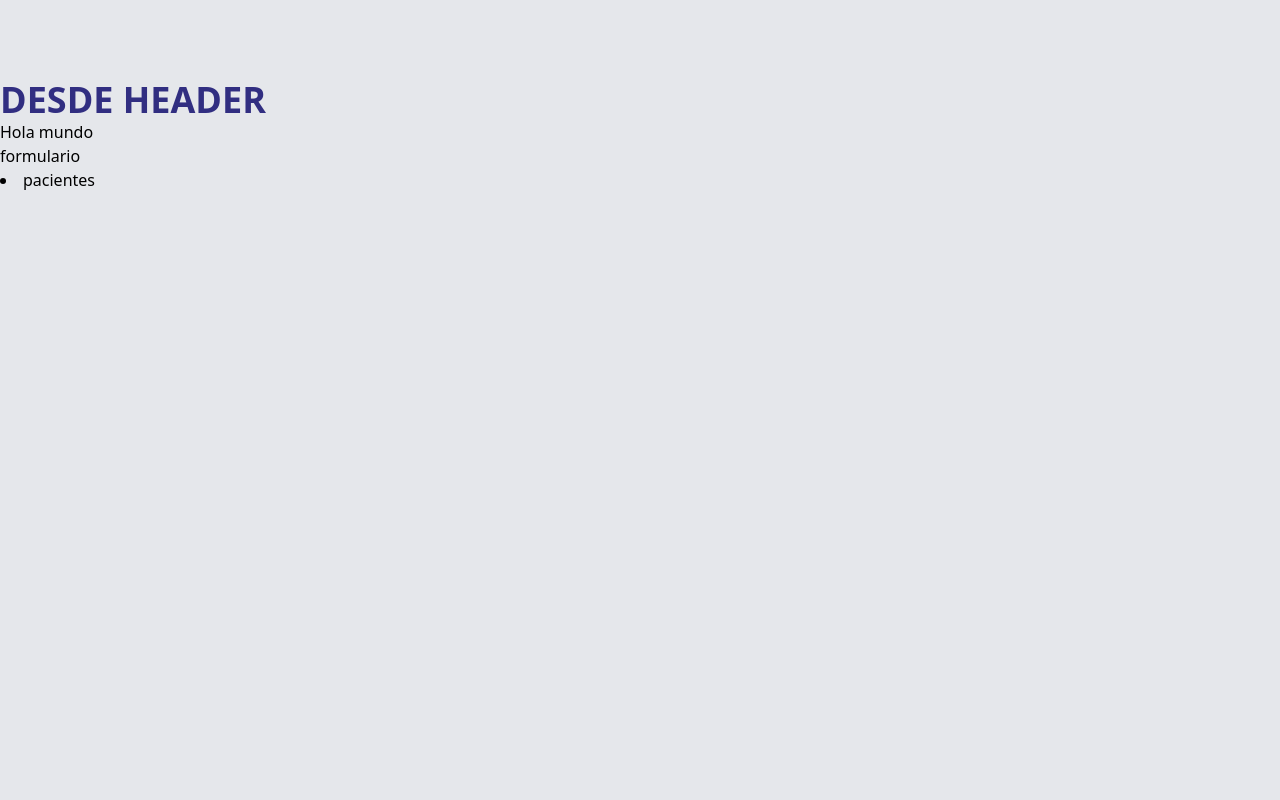
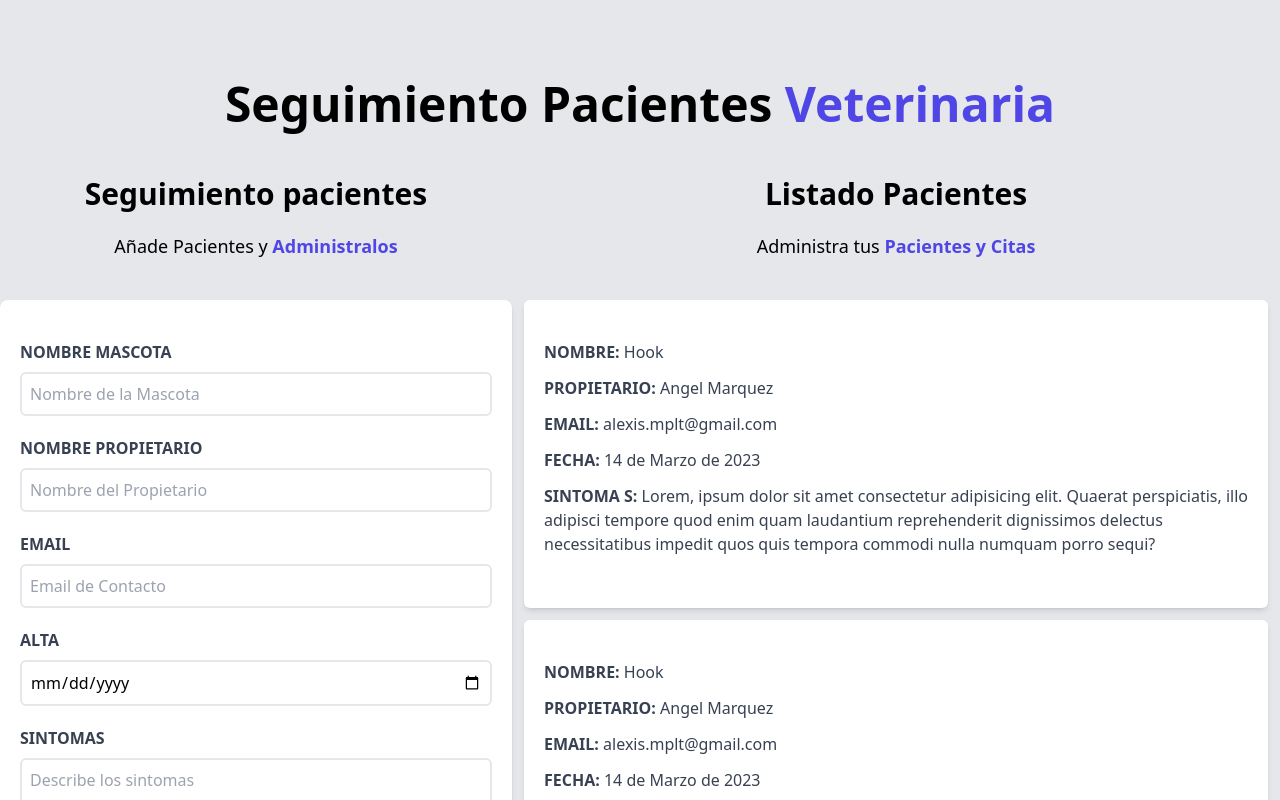
Before and after one commit to iamangelmp/citas-veterinaria, a React (Vite) app: page / in a window 1280 px wide. Shown: the top 800 px of the page. Built offline with nearby package versions, Linux system fonts and the light colour scheme.

Commit message:
ending styles

```diff
--- a/src/App.jsx
+++ b/src/App.jsx
@@ -6,9 +6,10 @@
   return (
     <div className="container mx-auto mt-20">
       <Header />
-      <h1>Hola mundo</h1>
-      <Form />
-      <PatienrsList />
+      <div className="mt-12 md:flex">
+        <Form />
+        <PatienrsList />
+      </div>
     </div>
   );
 }
--- a/src/components/Form.jsx
+++ b/src/components/Form.jsx
@@ -1,9 +1,79 @@
-function Form(props) {
+import { useState, useEffect} from 'react';
+
+function Form() {
+  const [nombre, setNombre] = useState('Alexis');
+
+  console.log(nombre);
   return (
-    <>
-    <form>formulario</form>
-    </>
-  )
+    <div className="md:w-1/2 lg:w-2/5">
+      <h2 className="font-black text-3xl text-center">Seguimiento pacientes</h2>
+
+      <p className="text-lg mt-5 text-center mb-10">
+        Añade Pacientes y {""}
+        <span className="text-indigo-600 font-bold">Administralos</span>
+      </p>
+
+      <form action="" className="bg-white shadow-md rounded-lg py-10 px-5 mb-10">
+        <div className="mb-5">
+          <label htmlFor="nombre_mascota" className="block text-gray-700 font-bold uppercase">
+            Nombre Mascota
+          </label>
+          <input
+            id="nombre_mascota"
+            type="text"
+            className="border-2 w-full p-2 mt-2 placeholder-gray-400 rounded-md"
+            placeholder="Nombre de la Mascota"
+          />
+        </div>
+
+        <div className="mb-5">
+          <label htmlFor="nombre_propietario" className="block text-gray-700 font-bold uppercase">
+            Nombre Propietario
+          </label>
+          <input
+            id="nombre_propietario"
+            type="text"
+            className="border-2 w-full p-2 mt-2 placeholder-gray-400 rounded-md"
+            placeholder="Nombre del Propietario"
+          />
+        </div>
+
+        <div className="mb-5">
+          <label htmlFor="email" className="block text-gray-700 font-bold uppercase">
+            Email
+          </label>
+          <input
+            id="email"
+            type="email"
+            className="border-2 w-full p-2 mt-2 placeholder-gray-400 rounded-md"
+            placeholder="Email de Contacto"
+          />
+        </div>
+
+        <div className="mb-5">
+          <label htmlFor="fecha_alta" className="block text-gray-700 font-bold uppercase">
+            Alta
+          </label>
+          <input
+            id="fecha_alta"
+            type="date"
+            className="border-2 w-full p-2 mt-2 placeholder-gray-400 rounded-md"
+          />
+        </div>
+
+        <div className="mb-5">
+          <label htmlFor="sintomas" className="block text-gray-700 font-bold uppercase">
+            Sintomas
+          </label>
+          <textarea id="sintomas" rows="5" className="border-2 w-full p-2 mt-2 placeholder-gray-400 rounded-md"
+            placeholder="Describe los sintomas"></textarea>
+        </div>
+
+        <input type="submit" className="bg-indigo-600 w-full p-3 text-white uppercase font-bold hover:bg-indigo-700 cursor-pointer transition-all" id="" />
+
+      </form>
+    </div>
+  );
 }
 
 export default Form;
--- a/src/components/Header.jsx
+++ b/src/components/Header.jsx
@@ -1,8 +1,7 @@
 function Header(){
     return (
-        <>
-        <h1 class="text-4xl font-bold uppercase text-indigo-900">desde header</h1>
-        </>
+        <h1 className="font-bold text-5xl text-center mx-auto md:w-2/3">Seguimiento Pacientes
+        <span className="text-indigo-600"> Veterinaria </span></h1>
     );
 }
 
--- a/src/components/PatienrsList.jsx
+++ b/src/components/PatienrsList.jsx
@@ -1,9 +1,22 @@
+import Patient from "./Patient";
 
-function PatienrsList(props) {
+function PatienrsList() {
   return (
-    <>
-    <li>pacientes</li>
-    </>
+    <div className="lg:w-3/5 md:w-1/2 h-screen overflow-y-scroll ">
+        <h2 className="font-black text-3xl text-center">Listado Pacientes</h2>
+
+        <p className="text-lg mt-5 text-center mb-10">
+        Administra tus {""}
+        <span className="text-indigo-600 font-bold">Pacientes y Citas</span>
+      </p>
+
+      <Patient />
+      <Patient />
+      <Patient />
+      <Patient />
+      <Patient />
+
+    </div>
   )
 }
 
```
